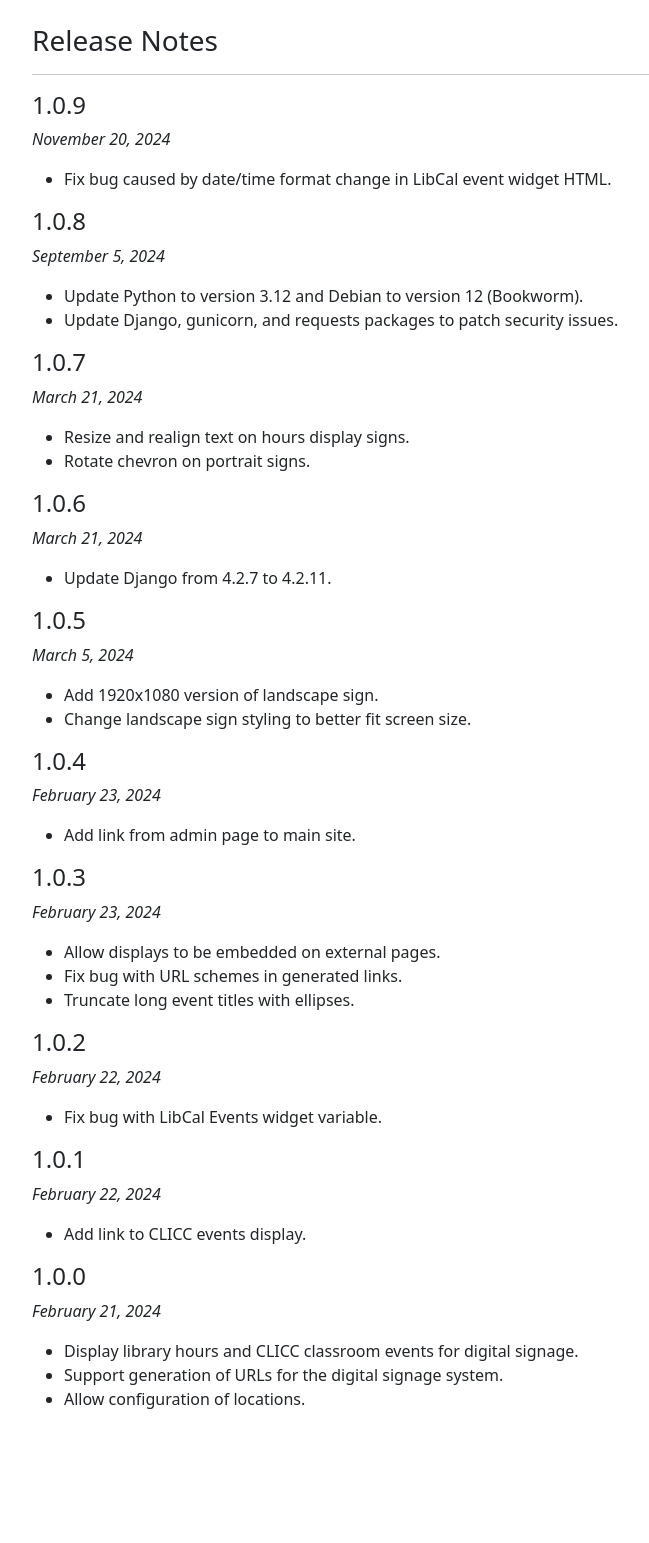
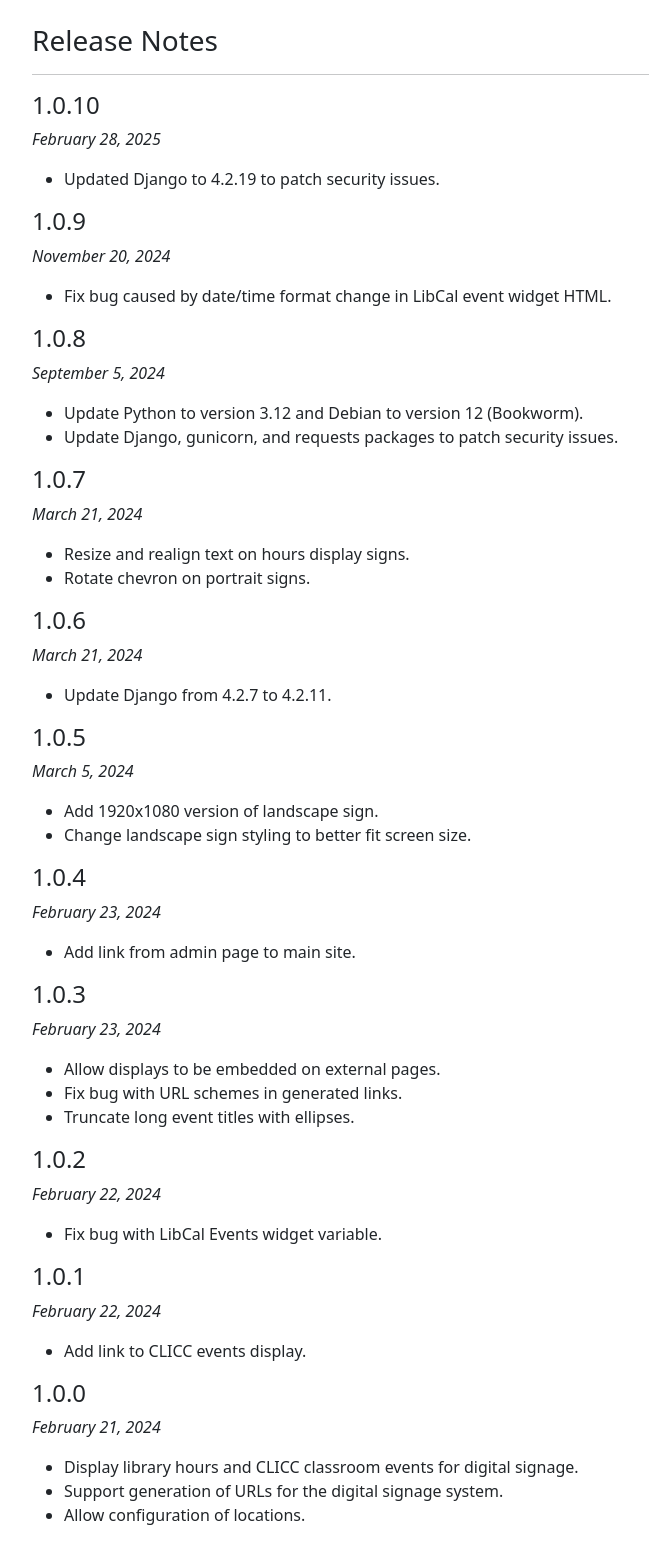
Before and after one commit to UCLALibrary/digital-signage-hours, a Django app: page /release_notes/ in a window 1280 px wide. Shown: the part 46-1589 px from the top of the page, without its empty margins (50-699 px from the left). Before the commit the page ends 1455 px from the top, so only its background shows below. Run offline with Django 4.2, Linux system fonts and the light colour scheme; the visitor is signed in with stand-in values (Sample User, id 1); parts of the project's set-up code (start-up, migrations or seed data) failed here and were passed over; some libraries are stand-ins or nearby versions.

Commit message:
Update Django to 4.2.19 to patch security issues (#18)

```diff
--- a/charts/prod-signage-values.yaml
+++ b/charts/prod-signage-values.yaml
@@ -6,7 +6,7 @@ replicaCount: 1
 
 image:
   repository: uclalibrary/digital-signage-hours
-  tag: v1.0.9
+  tag: v1.0.10
   pullPolicy: Always
 
 nameOverride: ""
--- a/requirements.txt
+++ b/requirements.txt
@@ -1,4 +1,4 @@
-Django==4.2.16
+Django==4.2.19
 psycopg2==2.9.7
 whitenoise==6.5.0
 gunicorn==23.0.0
--- a/signs/templates/signs/release_notes.html
+++ b/signs/templates/signs/release_notes.html
@@ -3,6 +3,12 @@
 {% block content %}
 <h3>Release Notes</h3>
 <hr/>
+<h4>1.0.10</h4>
+<p><i>February 28, 2025</i></p>
+<ul>
+    <li>Updated Django to 4.2.19 to patch security issues.</li>
+</ul>
+
 <h4>1.0.9</h4>
 <p><i>November 20, 2024</i></p>
 <ul>
```
